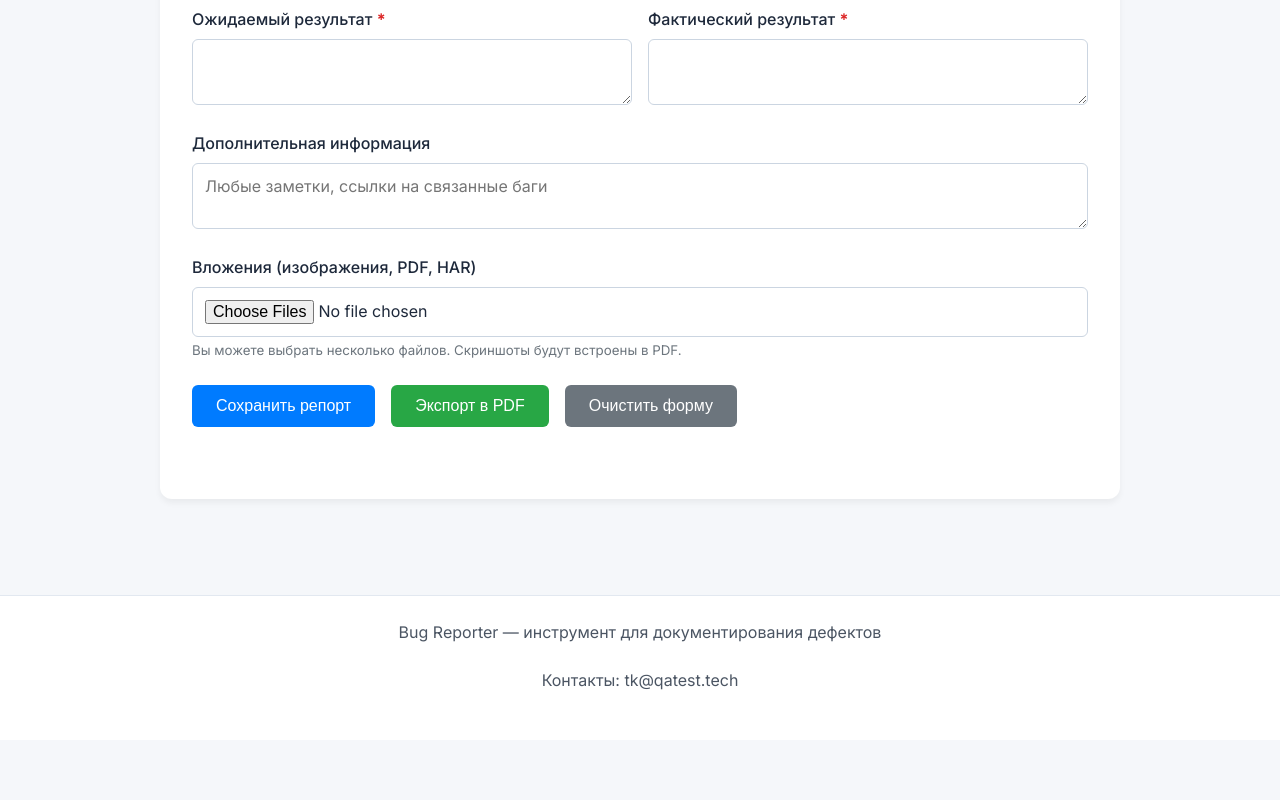
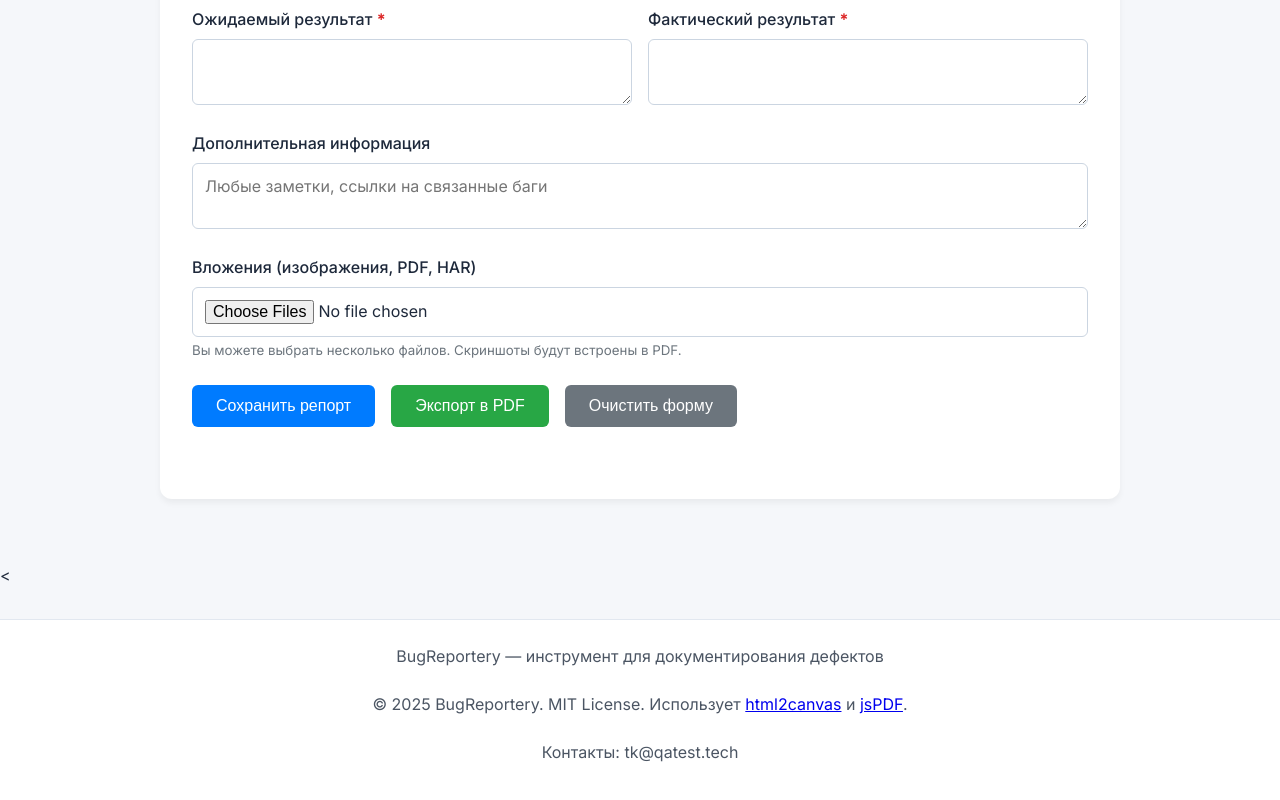
Before and after one commit to webersrs123/BugReportery, a plain HTML site: page index.html in a window 1280 px wide. Shown: the part 1125-1925 px from the top of the page. Before the commit the page ends 1865 px from the top, so only its background shows below. Drawn offline with nearby package versions, Linux system fonts and the light colour scheme.

Commit message:
footer license

```diff
--- a/index.html
+++ b/index.html
@@ -145,12 +145,13 @@
         </div>
     </main>
 
-        <footer>
-        <div class="container footer-content">
-            <p>Bug Reporter — инструмент для документирования дефектов</p>
-            <p>Контакты: tk@qatest.tech</p>
-        </div>
-    </footer>
+        <<footer>
+    <div class="container footer-content">
+        <p>BugReportery — инструмент для документирования дефектов</p>
+        <p>© 2025 BugReportery. MIT License. Использует <a href="https://html2canvas.hertzen.com/" target="_blank">html2canvas</a> и <a href="https://github.com/parallax/jsPDF" target="_blank">jsPDF</a>.</p>
+        <p>Контакты: tk@qatest.tech</p>
+    </div>
+</footer>
 
     <!-- Подключаем html2pdf.js -->
     <script src="https://cdnjs.cloudflare.com/ajax/libs/html2canvas/1.4.1/html2canvas.min.js"></script>
```
